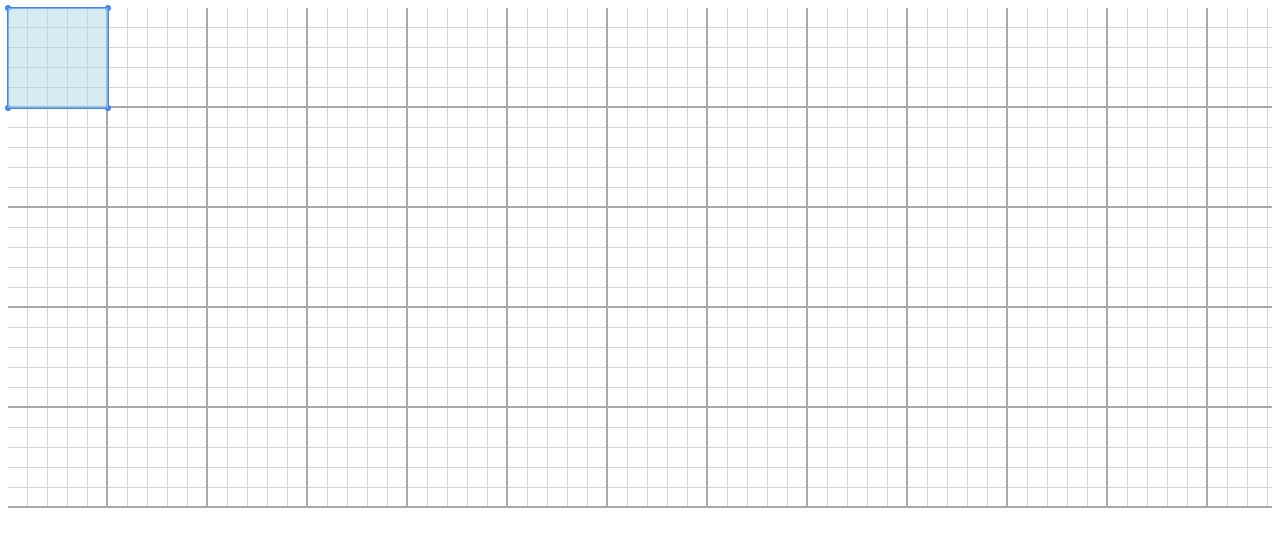
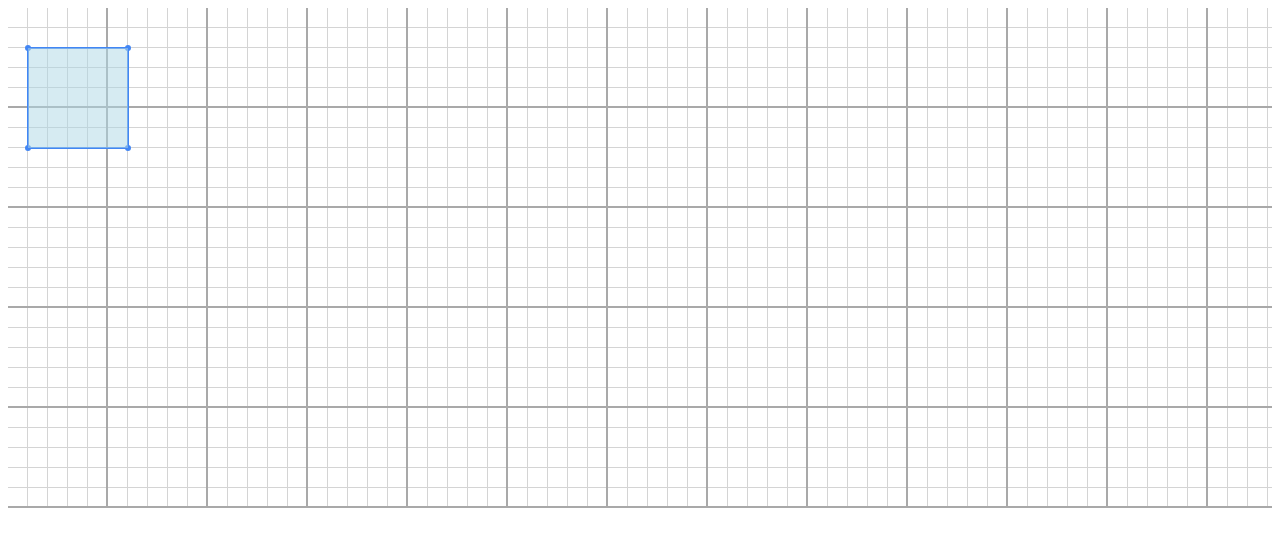
Before and after one commit to ntyukaev/everblaze, a React (Create React App) app: page / in a window 1280 px wide. Shown: the top 546 px of the page. Built offline with nearby package versions, Linux system fonts and the light colour scheme.

Commit message:
add default props

```diff
--- a/src/components/ChartContainer.js
+++ b/src/components/ChartContainer.js
@@ -4,7 +4,7 @@ import './ChartContainer.css'
 
 const ChartContainer = () => {
   return (
-    <Draggable cellSize={20}>
+    <Draggable>
         <div className='ChartContainer'></div>
     </Draggable>
   )
--- a/src/components/Draggable.js
+++ b/src/components/Draggable.js
@@ -2,7 +2,7 @@ import { useState, useEffect } from "react"
 import styled from 'styled-components'
 import './Draggable.css'
 
-const Container = styled.div.attrs(({ x, y, width, height }) => ({
+const DraggableContainer = styled.div.attrs(({ x, y, width, height }) => ({
   style: {
     transform: `translate(${x}px, ${y}px)`,
     width: width,
@@ -21,14 +21,12 @@ const Container = styled.div.attrs(({ x, y, width, height }) => ({
 `
 
 const Draggable = (props) => {
-  // const [size, setSize] = useState({ width: 100, height: 100 })
   const [isDragging, setIsDragging] = useState(false)
   const [isResizing, setIsResizing] = useState(false)
-  const [size, setSize] = useState({ height: 100, width: 100 })
-  const [position, setPosition] = useState({ x: 0, y: 0 })
-  const [translate, setTranslate] = useState({ x: 0, y: 0 })
+  const [size, setSize] = useState({ height: props.size.x, width: props.size.y })
+  const [translate, setTranslate] = useState({ x: props.defaultPosition.x, y: props.defaultPosition.y })
   const [diff, setDiff] = useState({ x: 0, y: 0 })
-  const [resizingClick, setResizingClick] = useState({x: 0, y: 0})
+  const [resizingClick, setResizingClick] = useState({ x: 0, y: 0 })
   const [directions, setDirections] = useState(null)
 
   useEffect(() => {
@@ -38,14 +36,14 @@ const Draggable = (props) => {
     }
   }, [isResizing])
 
-  const round = (p, n) => {
+  const snapTo = (p, n) => {
     return p % n < n / 2 ? p - (p % n) : p + n - (p % n)
   }
 
   const handleMouseDownResizing = (e) => {
     e.stopPropagation()
     setIsResizing(true)
-    setResizingClick({x: e.clientX, y: e.clientY})
+    setResizingClick({ x: e.clientX, y: e.clientY })
     setDirections(Array.from(e.target.classList))
   }
 
@@ -73,17 +71,16 @@ const Draggable = (props) => {
     else if (directions.includes('bottom')) {
       height += diffY
     }
-    translateX = round(translateX, props.cellSize)
-    translateY = round(translateY, props.cellSize)
-    height = round(height, props.cellSize)
-    width = round(width, props.cellSize)
-    setSize({width, height})
-    setTranslate({x: translateX, y: translateY})
-    setResizingClick({x: resizingClickX, y: resizingClickY})
+    translateX = snapTo(translateX, props.grid.x)
+    translateY = snapTo(translateY, props.grid.y)
+    width = snapTo(width, props.grid.x)
+    height = snapTo(height, props.grid.y)
+    setSize({ width, height })
+    setTranslate({ x: translateX, y: translateY })
+    setResizingClick({ x: resizingClickX, y: resizingClickY })
   }
 
   const handleMouseUpResizing = () => {
-    console.log('handle mouse up resizing')
     window.removeEventListener('mousemove', handleMouseMoveResizing)
     window.removeEventListener('mouseup', handleMouseUpResizing)
     setIsResizing(false)
@@ -97,29 +94,26 @@ const Draggable = (props) => {
   }, [isDragging])
 
   const handleMouseDownDragging = ({ clientX, clientY }) => {
-    setDiff({x: clientX - position.x, y: clientY - position.y})
+    setDiff({ x: clientX - translate.x, y: clientY - translate.y })
     setIsDragging(true)
   }
 
-  const handleMouseMoveDragging = ({ clientX, clientY }) => {
+  const handleMouseMoveDragging = (e) => {
+    e.preventDefault()
     setTranslate({
-      x: round(clientX - diff.x, props.cellSize),
-      y: round(clientY - diff.y, props.cellSize)
+      x: snapTo(e.clientX - diff.x, props.grid.x),
+      y: snapTo(e.clientY - diff.y, props.grid.y)
     })
   }
 
-  const handleMouseUpDragging = ({ clientX, clientY }) => {
+  const handleMouseUpDragging = () => {
     window.removeEventListener('mousemove', handleMouseMoveDragging)
     window.removeEventListener('mouseup', handleMouseUpDragging)
-    setPosition({
-      x: round(clientX - diff.x, props.cellSize),
-      y: round(clientY - diff.y, props.cellSize)
-    })
     setIsDragging(false)
   }
 
   return (
-    <Container
+    <DraggableContainer
       width={size.width}
       height={size.height}
       onMouseDown={handleMouseDownDragging}
@@ -142,9 +136,17 @@ const Draggable = (props) => {
         </div>
       </div>
       {props.children}
-    </Container>
+    </DraggableContainer>
   )
 }
 
+Draggable.defaultProps = {
+  grid: { x: 20, y: 20 },
+  defaultPosition: { x: 20, y: 40 },
+  size: { x: 100, y: 100 },
+  minSize: { x: 20, y: 20 },
+  maxSize: { x: 150, y: 150 },
+  bounds: { left: 0, top: 0, right: 0, bottom: 0 }
+}
 
 export default Draggable
```
